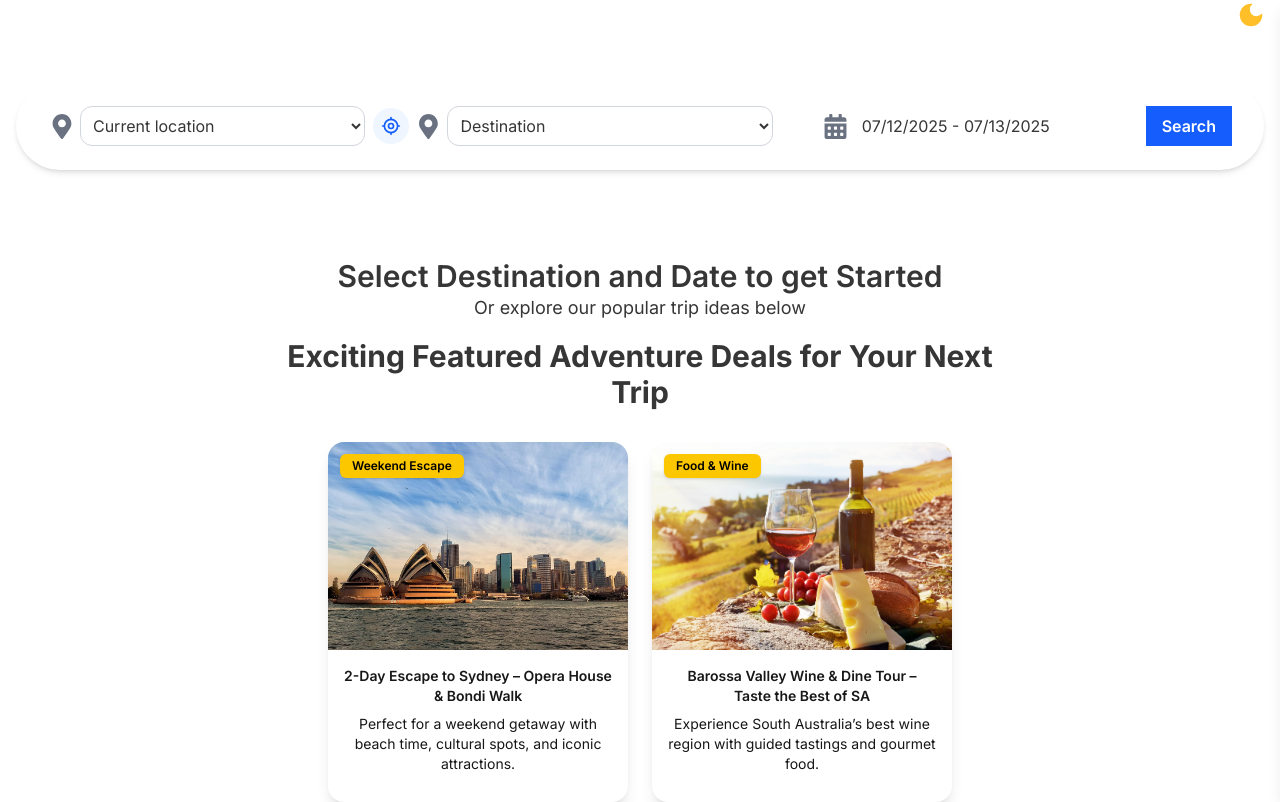
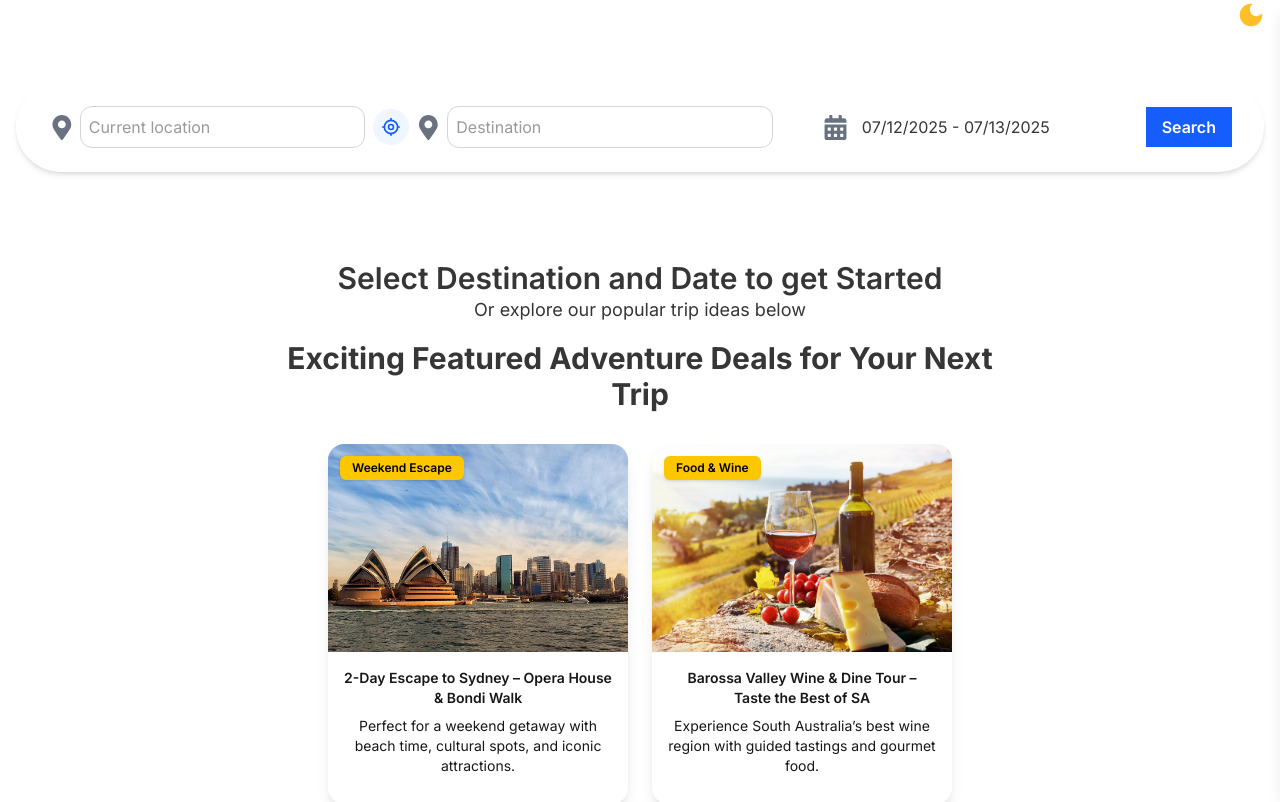
Before and after one commit to Sanis5989/WanderWise, a Next.js app: page /Trip in a window 1280 px wide. Shown: the top 802 px of the page. Built offline with nearby package versions, Linux system fonts and the light colour scheme.

Commit message:
added current location

```diff
--- a/src/app/Components/LocationPicker.js
+++ b/src/app/Components/LocationPicker.js
@@ -1,5 +1,5 @@
 "use client"
-import React, { useContext, useEffect, useState, useMemo } from "react";
+import React, { useContext, useEffect, useState, useMemo , useRef} from "react";
 import { FaMapMarkerAlt, FaExchangeAlt, FaCalendarAlt } from "react-icons/fa";
 import { TbCurrentLocation } from "react-icons/tb";
 import DatePicker from "react-datepicker";
@@ -21,6 +21,11 @@ export default function LocationPicker() {
 
   const [showDropdown, setShowDropdown] = useState(false);
   const [query, setQuery] = useState('');
+  const wrapperRef = useRef(null);
+  const destinationRef = useRef(null);
+
+  const [queryDestination, setQueryDestination] = useState('');
+  const [showDropdownDestination, setShowDropdownDestination] = useState(false);
 
    // Create fuse instance once with locations data
   const fuse = useMemo(() => new Fuse(locations, options), []);
@@ -30,6 +35,37 @@ export default function LocationPicker() {
 
   //context for daily activities
   const { setDailyActivities ,setFlight ,flight, setLoadingG, setHotel , setEvents, hotel} = useContext(DailyActivitiesContext);
+
+  const destinationFuse = useMemo(() => new Fuse(locations, options), []);
+  const filteredResults = queryDestination
+    ? destinationFuse.search(queryDestination).map((result) => result.item)
+    : locations;
+
+  // Hide current location dropdown when clicking outside
+  useEffect(() => {
+    const handleClickOutside = (event) => {
+      if (wrapperRef.current && !wrapperRef.current.contains(event.target)) {
+        setShowDropdown(false);
+      }
+    };
+
+    document.addEventListener('mousedown', handleClickOutside);
+    return () => document.removeEventListener('mousedown', handleClickOutside);
+  }, []);
+
+
+  useEffect(() => {
+    const handleClickOutside = (event) => {
+      if (destinationRef.current && !destinationRef.current.contains(event.target)) {
+        setShowDropdownDestination(false);
+      }
+    };
+
+    document.addEventListener('mousedown', handleClickOutside);
+    return () => document.removeEventListener('mousedown', handleClickOutside);
+  }, []);
+
+
 
 
   const {destination, setDestination,curLocation, setCurLocation,startDate, setStartDate,endDate, setEndDate} = useContext(TripContext)
@@ -85,12 +121,12 @@ export default function LocationPicker() {
                       address.hamlet ||
                       "Unknown location";
 
-          setFrom(city);
+          setCurLocation(city);
           console.log(`Current city: ${city}`, data);
 
         } catch (error) {
           console.error("Reverse geocoding failed:", error);
-          setFrom(coords); // fallback to coordinates
+          setCurLocation(coords); // fallback to coordinates
         } finally {
           // setLoading(false);
         }
@@ -2347,9 +2383,9 @@ export default function LocationPicker() {
     <div className="w-full max-w-7xl mx-auto p-4 py-6">
       <div className="flex items-center justify-between rounded-full shadow-md px-4 py-6 gap-2 flex-wrap">
         {/* Leaving From */}
-        <div className="flex items-center gap-2 flex-1 min-w-[150px] md:ml-5">
+        <div ref={wrapperRef} className="flex relative items-center gap-2 flex-1 min-w-[150px] md:ml-5">
           <FaMapMarkerAlt className="text-gray-500 " size={25}/>
-          <div className="w-full">
+          {/* <div className="w-full">
             <select
                 className="w-full border border-gray-300 rounded-xl p-2"
                 value={curLocation}
@@ -2363,9 +2399,9 @@ export default function LocationPicker() {
                     ))}
           </select>
 
-        </div>
-
-         {/* <input
+        </div> */}
+
+            <input
                 type="text"
                 placeholder="Current location"
                 value={query || curLocation}
@@ -2373,13 +2409,14 @@ export default function LocationPicker() {
                   const value = e.target.value;
                   setQuery(value);
                   setShowDropdown(true);
+                  setCurLocation("")
                 }}
                 onFocus={() => setShowDropdown(true)}
                 className="w-full border border-gray-300 rounded-xl p-2"
               />
 
             {showDropdown && results.length > 0 && (
-        <ul className="absolute z-10 w-full bg-white border border-gray-300 rounded-xl mt-1 max-h-60 overflow-y-auto shadow-md">
+              <ul className="absolute top-10 z-10 left-7 w-[80%] bg-white border border-gray-300 rounded-xl mt-1 max-h-60 overflow-y-auto shadow-md">
                 {results.map((loc) => (
                   <li
                     key={loc}
@@ -2394,7 +2431,7 @@ export default function LocationPicker() {
                   </li>
                 ))}
               </ul>
-      )} */}
+            )}
             <button
               onClick={handleGeolocation}
               className="p-2 rounded-full bg-blue-50 hover:bg-blue-100 text-blue-600 cursor-pointer"
@@ -2406,9 +2443,9 @@ export default function LocationPicker() {
 
 
         {/* Going To Destination */}
-        <div className="flex items-center gap-2 flex-1 min-w-[150px]">
+        <div className="flex relative items-center gap-2 flex-1 min-w-[150px]" ref={destinationRef}>
           <FaMapMarkerAlt className="text-gray-500" size={25}/>
-          <div className="w-full">
+          {/* <div className="w-full">
 
             <select
               className="w-full border border-gray-300 rounded-xl p-2"
@@ -2423,7 +2460,38 @@ export default function LocationPicker() {
               ))}
             </select>
 
-        </div>
+          </div> */}
+          <input
+        type="text"
+        placeholder="Destination"
+        value={queryDestination || destination}
+        onChange={(e) => {
+          const value = e.target.value;
+          setQueryDestination(value);
+          setDestination('');
+          setShowDropdownDestination(true);
+        }}
+        onFocus={() => setShowDropdownDestination(true)}
+        className="w-full border border-gray-300 rounded-xl p-2"
+      />
+
+      {showDropdownDestination && filteredResults.length > 0 && (
+        <ul className="absolute top-10 z-10 left-7 w-[80%] bg-white border border-gray-300 rounded-xl mt-1 max-h-60 overflow-y-auto shadow-md">
+          {filteredResults.map((loc) => (
+            <li
+              key={loc}
+              onClick={() => {
+                setDestination(loc);
+                setQueryDestination('');
+                setShowDropdownDestination(false);
+              }}
+              className="px-4 py-2 cursor-pointer hover:bg-blue-100 text-sm"
+            >
+              {loc}
+            </li>
+          ))}
+        </ul>
+      )}
         </div>
 
         {/* Dates */}
--- a/src/app/Trip/page.js
+++ b/src/app/Trip/page.js
@@ -31,7 +31,7 @@ export default function Page() {
         setStartDate(startDate);
         setEndDate(endDate);
       }
-    }, [searchParams]);
+    }, [searchParams.toString()]);
 
     const [dailyActivities,setDailyActivities] = useState();
     const [flight, setFlight] = useState();
```
Lines whose indentation alone changed are shown as unchanged.
